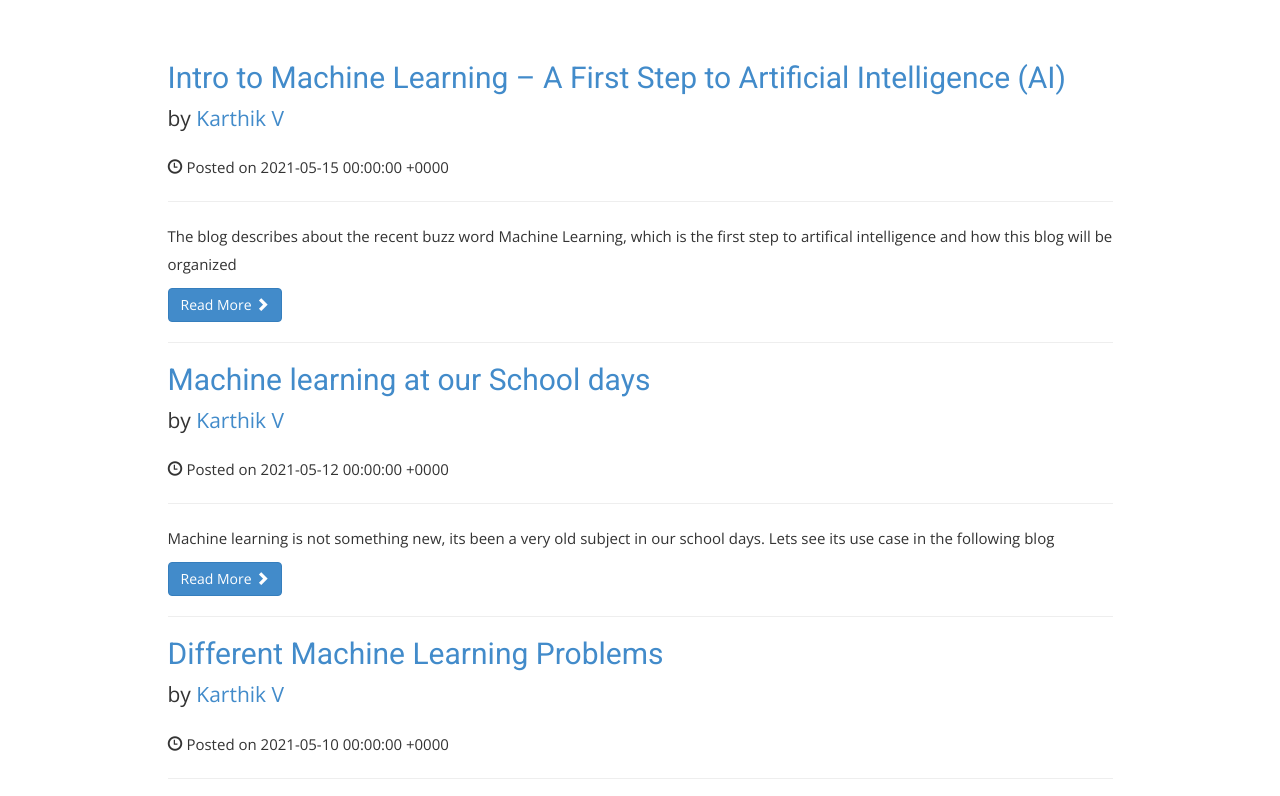
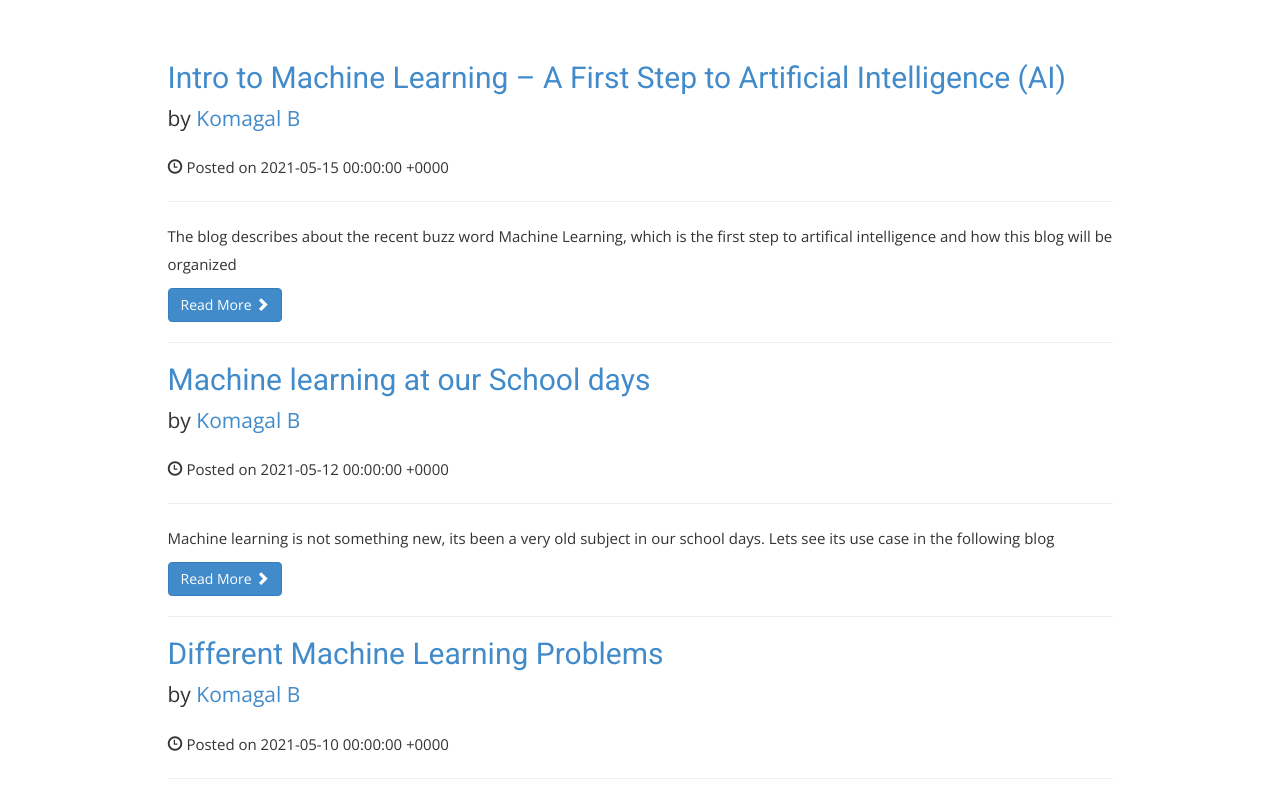
Before and after one commit to ecekomagal/iEvolve, a Jekyll site: the page built from blog-ml/index.md, in a window 1280 px wide. Shown: the part 469-1265 px from the top of the page. Built offline with Jekyll 4.4.1, drawn with Linux system fonts in a browser that asks for light colours; nearby versions of some CDN libraries; some web fonts are replaced; library files that are not in the unit come from our copies; comment, search, counter and statistics services are not loaded; a style sheet for code colours, icons or effects is not loaded.

Commit message:
3rd commit

```diff
--- a/_layouts/blog_industry4.html
+++ b/_layouts/blog_industry4.html
@@ -17,7 +17,7 @@ layout: default
                   <!-- Blog Post Iteration-->
                   <h2><a href="{{ post.url | relative_url }}">{{ post.title | escape }}</a></h2>
 
-                  <p class="lead">by <a href="#">Karthik V</a></p>
+                  <p class="lead">by <a href="#">Komagal B</a></p>
                   <p><span class="glyphicon glyphicon-time"></span> Posted on {{ post.date | escape }}</p>
                   <hr>
                   <p>{{ post.summary | escape }}</p>
--- a/_layouts/blog_ml_dl_list.html
+++ b/_layouts/blog_ml_dl_list.html
@@ -17,7 +17,7 @@ layout: default
                   <!-- Blog Post Iteration-->
                   <h2><a href="{{ post.url | relative_url }}">{{ post.title | escape }}</a></h2>
 
-                  <p class="lead">by <a href="#">Karthik V</a></p>
+                  <p class="lead">by <a href="#">Komagal B</a></p>
                   <p><span class="glyphicon glyphicon-time"></span> Posted on {{ post.date | escape }}</p>
                   <hr>
                   <p>{{ post.summary | escape }}</p>
```
